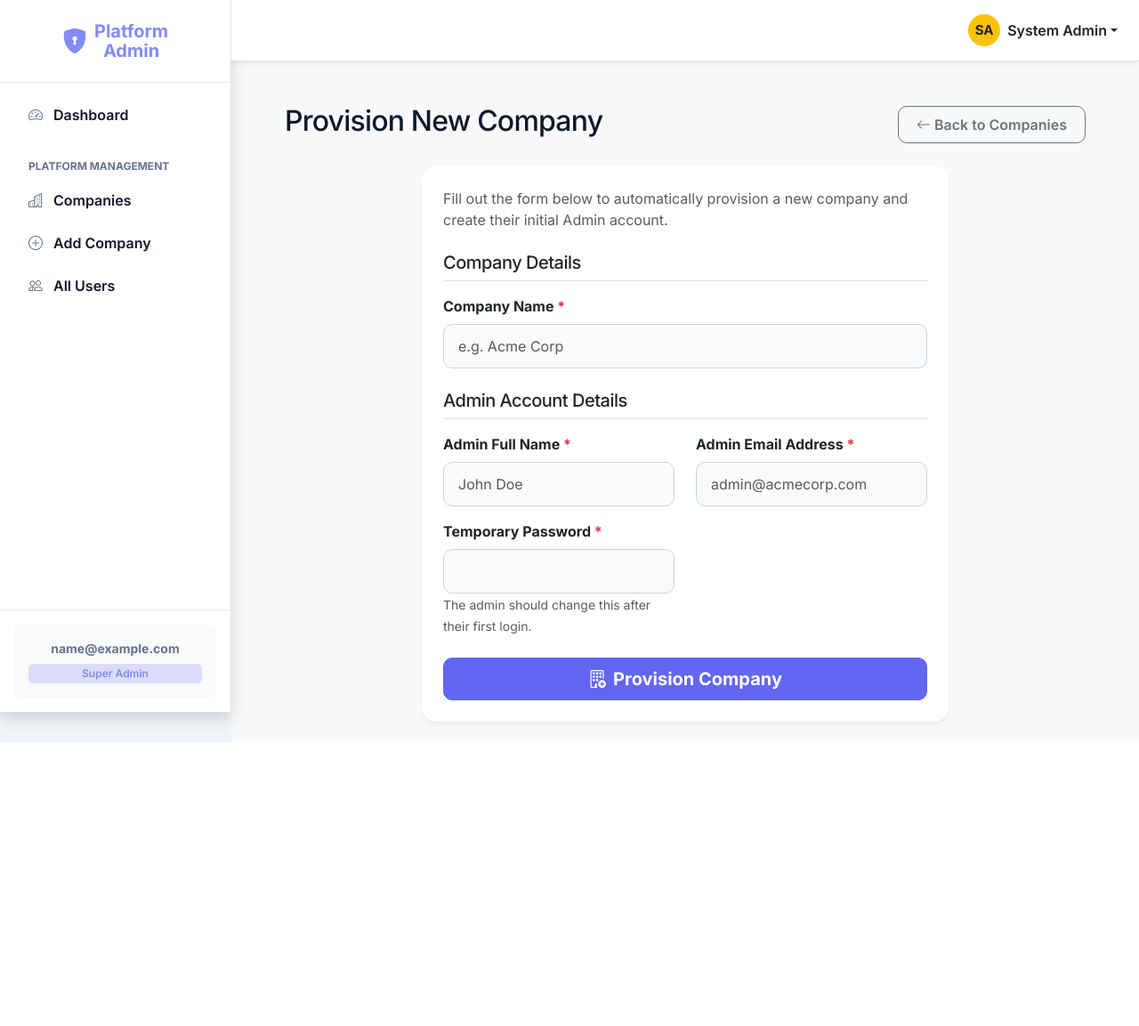
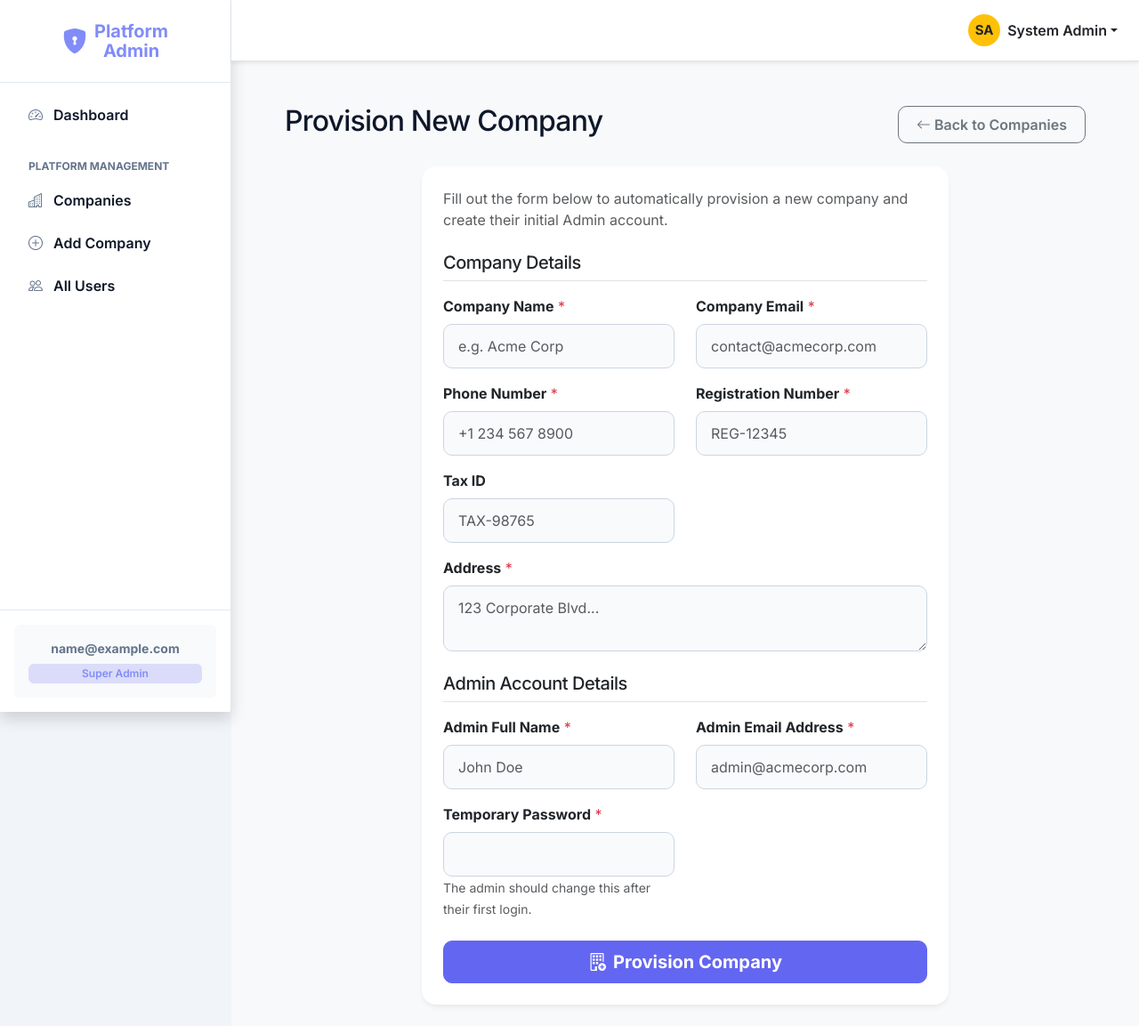
Before and after one commit to jararasifdev/Flask_Project, a Flask app: page /superadmin/companies/create in a window 1280 px wide. Shown: the whole page at 89% size. Before the commit the page ends 835 px from the top, so only its background shows below. Run offline with Flask 3, Linux system fonts and the light colour scheme; a user stored in the database is signed in; tables that the repository leaves empty hold one stand-in row (values such as "Sample post").

Commit message:
Added company creation form and added mandatory fields like name registration id and address and added that in controller too further changed the profile to display hourly wage or monthly salary properly

```diff
--- a/app/controllers/superadmin_controller.py
+++ b/app/controllers/superadmin_controller.py
@@ -4,6 +4,7 @@ from app import db, bcrypt
 from app.models import Company, User, UserSession, Employee, Role
 import datetime
 import uuid
+from app.forms import CreateCompanyForm
 
 def login_action():
     if current_user.is_authenticated and current_user.is_superadmin:
@@ -81,23 +82,34 @@ def delete_company_action(company_id):
     return redirect(url_for('superadmin_bp.list_companies'))
 
 def create_company_action():
-    if request.method == 'POST':
-        company_name = request.form.get('company_name')
-        admin_name = request.form.get('admin_name')
-        admin_email = request.form.get('admin_email')
-        admin_password = request.form.get('admin_password')
+    form = CreateCompanyForm()
 
-        if not all([company_name, admin_name, admin_email, admin_password]):
-            flash("All fields are required.", "danger")
-            return render_template('superadmin/create_company.html', title='Add Company')
+    if form.validate_on_submit():
+        company_name = form.company_name.data
+        registration_no = form.registration_no.data
+        tax_id = form.tax_id.data
+        address = form.address.data
+        phone = form.phone.data
+        company_email = form.company_email.data
+
+        admin_name = form.admin_name.data
+        admin_email = form.admin_email.data
+        admin_password = form.admin_password.data
 
         existing_user = User.query.filter_by(email=admin_email).first()
         if existing_user:
             flash("Email already registered in the system.", "danger")
-            return render_template('superadmin/create_company.html', title='Add Company')
+            return render_template('superadmin/create_company.html', title='Add Company', form=form)
 
         try:
-            company = Company(company_name=company_name)
+            company = Company(
+                company_name=company_name,
+                registration_no=registration_no,
+                tax_id=tax_id,
+                address=address,
+                phone=phone,
+                email=company_email
+            )
             db.session.add(company)
             db.session.flush()
 
@@ -133,7 +145,7 @@ def create_company_action():
             flash("An error occurred while provisioning the company.", "danger")
             print(f"Error creating company: {e}")
 
-    return render_template('superadmin/create_company.html', title='Add Company')
+    return render_template('superadmin/create_company.html', title='Add Company', form=form)
 
 def list_users_action():
     company_id = request.args.get('company_id')
--- a/app/forms/__init__.py
+++ b/app/forms/__init__.py
@@ -9,3 +9,4 @@ from app.forms.payroll_forms import GeneratePayrollForm, EditPayrollItemForm
 from app.forms.invoice_forms import InvoiceForm, InvoiceItemForm, PaymentForm, InvoiceStatusForm
 from app.forms.report_forms import GenerateReportForm
 from app.forms.timesheet_forms import TimesheetForm, ReviewTimesheetForm
+from app.forms.superadmin_forms import CreateCompanyForm
--- /dev/null
+++ b/app/forms/superadmin_forms.py
@@ -0,0 +1,15 @@
+from flask_wtf import FlaskForm
+from wtforms import StringField, PasswordField, TextAreaField
+from wtforms.validators import DataRequired, Email, Length
+
+class CreateCompanyForm(FlaskForm):
+    company_name = StringField('Company Name', validators=[DataRequired(), Length(max=255)])
+    company_email = StringField('Company Email', validators=[DataRequired(), Email(), Length(max=255)])
+    phone = StringField('Phone Number', validators=[DataRequired(), Length(max=50)])
+    registration_no = StringField('Registration Number', validators=[DataRequired(), Length(max=100)])
+    tax_id = StringField('Tax ID', validators=[Length(max=100)])
+    address = TextAreaField('Address', validators=[DataRequired()])
+
+    admin_name = StringField('Admin Full Name', validators=[DataRequired(), Length(max=255)])
+    admin_email = StringField('Admin Email Address', validators=[DataRequired(), Email(), Length(max=255)])
+    admin_password = PasswordField('Temporary Password', validators=[DataRequired(), Length(min=6)])
--- a/app/templates/superadmin/create_company.html
+++ b/app/templates/superadmin/create_company.html
@@ -17,26 +17,80 @@
 
                     <form method="POST" action="{{ url_for('superadmin_bp.create_company') }}">
                         <h5 class="mb-3 border-bottom pb-2">Company Details</h5>
+                        {{ form.hidden_tag() }}
+                        <div class="row mb-3">
+                            <div class="col-md-6">
+                                {{ form.company_name.label(class="form-label fw-bold") }} <span class="text-danger">*</span>
+                                {{ form.company_name(class="form-control" + (" is-invalid" if form.company_name.errors else ""), placeholder="e.g. Acme Corp") }}
+                                {% for error in form.company_name.errors %}
+                                    <div class="invalid-feedback">{{ error }}</div>
+                                {% endfor %}
+                            </div>
+                            <div class="col-md-6">
+                                {{ form.company_email.label(class="form-label fw-bold") }} <span class="text-danger">*</span>
+                                {{ form.company_email(class="form-control" + (" is-invalid" if form.company_email.errors else ""), placeholder="contact@acmecorp.com") }}
+                                {% for error in form.company_email.errors %}
+                                    <div class="invalid-feedback">{{ error }}</div>
+                                {% endfor %}
+                            </div>
+                        </div>
+                        <div class="row mb-3">
+                            <div class="col-md-6">
+                                {{ form.phone.label(class="form-label fw-bold") }} <span class="text-danger">*</span>
+                                {{ form.phone(class="form-control" + (" is-invalid" if form.phone.errors else ""), placeholder="+1 234 567 8900") }}
+                                {% for error in form.phone.errors %}
+                                    <div class="invalid-feedback">{{ error }}</div>
+                                {% endfor %}
+                            </div>
+                            <div class="col-md-6">
+                                {{ form.registration_no.label(class="form-label fw-bold") }} <span class="text-danger">*</span>
+                                {{ form.registration_no(class="form-control" + (" is-invalid" if form.registration_no.errors else ""), placeholder="REG-12345") }}
+                                {% for error in form.registration_no.errors %}
+                                    <div class="invalid-feedback">{{ error }}</div>
+                                {% endfor %}
+                            </div>
+                        </div>
+                        <div class="row mb-3">
+                            <div class="col-md-6">
+                                {{ form.tax_id.label(class="form-label fw-bold") }}
+                                {{ form.tax_id(class="form-control" + (" is-invalid" if form.tax_id.errors else ""), placeholder="TAX-98765") }}
+                                {% for error in form.tax_id.errors %}
+                                    <div class="invalid-feedback">{{ error }}</div>
+                                {% endfor %}
+                            </div>
+                        </div>
                         <div class="mb-4">
-                            <label for="company_name" class="form-label fw-bold">Company Name <span class="text-danger">*</span></label>
-                            <input type="text" class="form-control" id="company_name" name="company_name" required placeholder="e.g. Acme Corp">
+                            {{ form.address.label(class="form-label fw-bold") }} <span class="text-danger">*</span>
+                            {{ form.address(class="form-control" + (" is-invalid" if form.address.errors else ""), rows="2", placeholder="123 Corporate Blvd...") }}
+                            {% for error in form.address.errors %}
+                                <div class="invalid-feedback">{{ error }}</div>
+                            {% endfor %}
                         </div>
 
                         <h5 class="mb-3 border-bottom pb-2">Admin Account Details</h5>
                         <div class="row mb-3">
                             <div class="col-md-6">
-                                <label for="admin_name" class="form-label fw-bold">Admin Full Name <span class="text-danger">*</span></label>
-                                <input type="text" class="form-control" id="admin_name" name="admin_name" required placeholder="John Doe">
+                                {{ form.admin_name.label(class="form-label fw-bold") }} <span class="text-danger">*</span>
+                                {{ form.admin_name(class="form-control" + (" is-invalid" if form.admin_name.errors else ""), placeholder="John Doe") }}
+                                {% for error in form.admin_name.errors %}
+                                    <div class="invalid-feedback">{{ error }}</div>
+                                {% endfor %}
                             </div>
                             <div class="col-md-6">
-                                <label for="admin_email" class="form-label fw-bold">Admin Email Address <span class="text-danger">*</span></label>
-                                <input type="email" class="form-control" id="admin_email" name="admin_email" required placeholder="admin@acmecorp.com">
+                                {{ form.admin_email.label(class="form-label fw-bold") }} <span class="text-danger">*</span>
+                                {{ form.admin_email(class="form-control" + (" is-invalid" if form.admin_email.errors else ""), placeholder="admin@acmecorp.com") }}
+                                {% for error in form.admin_email.errors %}
+                                    <div class="invalid-feedback">{{ error }}</div>
+                                {% endfor %}
                             </div>
                         </div>
                         <div class="row mb-4">
                             <div class="col-md-6">
-                                <label for="admin_password" class="form-label fw-bold">Temporary Password <span class="text-danger">*</span></label>
-                                <input type="password" class="form-control" id="admin_password" name="admin_password" required minlength="6">
+                                {{ form.admin_password.label(class="form-label fw-bold") }} <span class="text-danger">*</span>
+                                {{ form.admin_password(class="form-control" + (" is-invalid" if form.admin_password.errors else "")) }}
+                                {% for error in form.admin_password.errors %}
+                                    <div class="invalid-feedback">{{ error }}</div>
+                                {% endfor %}
                                 <small class="text-muted">The admin should change this after their first login.</small>
                             </div>
                         </div>
```
Also changed, not shown: app/templates/main/profile.html (+10 -2 lines).
